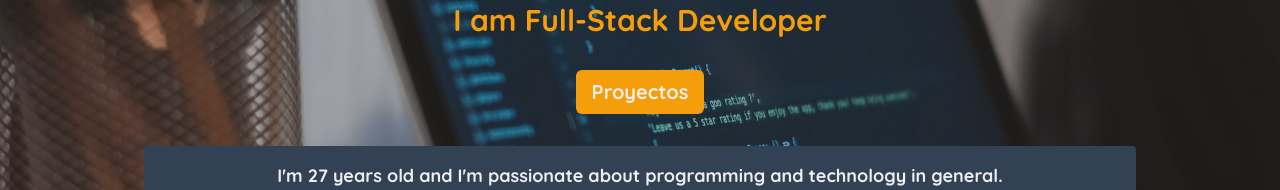
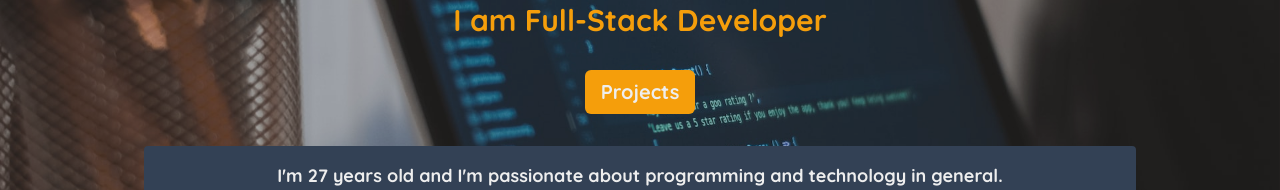
Before and after one commit to Kreator-97/portfolio, a Next.js app: page /en in a window 1280 px wide. Shown: the part 366-556 px from the top of the page. Built offline with nearby package versions, Linux system fonts and the light colour scheme.

Commit message:
fix: :bug: add minor changes

```diff
--- a/src/components/next-to-learn.tsx
+++ b/src/components/next-to-learn.tsx
@@ -52,7 +52,7 @@ export const NextToLearn: FC<Props> = ({ lang }) => {
           </div>
 
           <div className='absolute top-[calc(50%-40px)] -right-12 rotate-reverse'>
-            <IconWithText size={54} title="Flutter" iconURL={'/icons/flutter-new.svg'} hasBackground />
+            <IconWithText size={54} title="Flutter" iconURL={'/icons/flutter.svg'} hasBackground />
           </div>
 
           <div className='absolute top-[calc(50%-40px)] -left-12 rotate-reverse'>
--- a/src/components/presentation.tsx
+++ b/src/components/presentation.tsx
@@ -43,7 +43,9 @@ export const Presentation: FC<Props> = ({
           href='#projects'
           className='transition-colors bg-accent hover:bg-accentDark px-2 md:px-4 py-2 rounded-md font-bold text-light text-base md:text-xl hover:bg block text-center'
         >
-          Proyectos
+          {
+            t.proyects.title
+          }
         </a>
       </div>
     </div>
```
